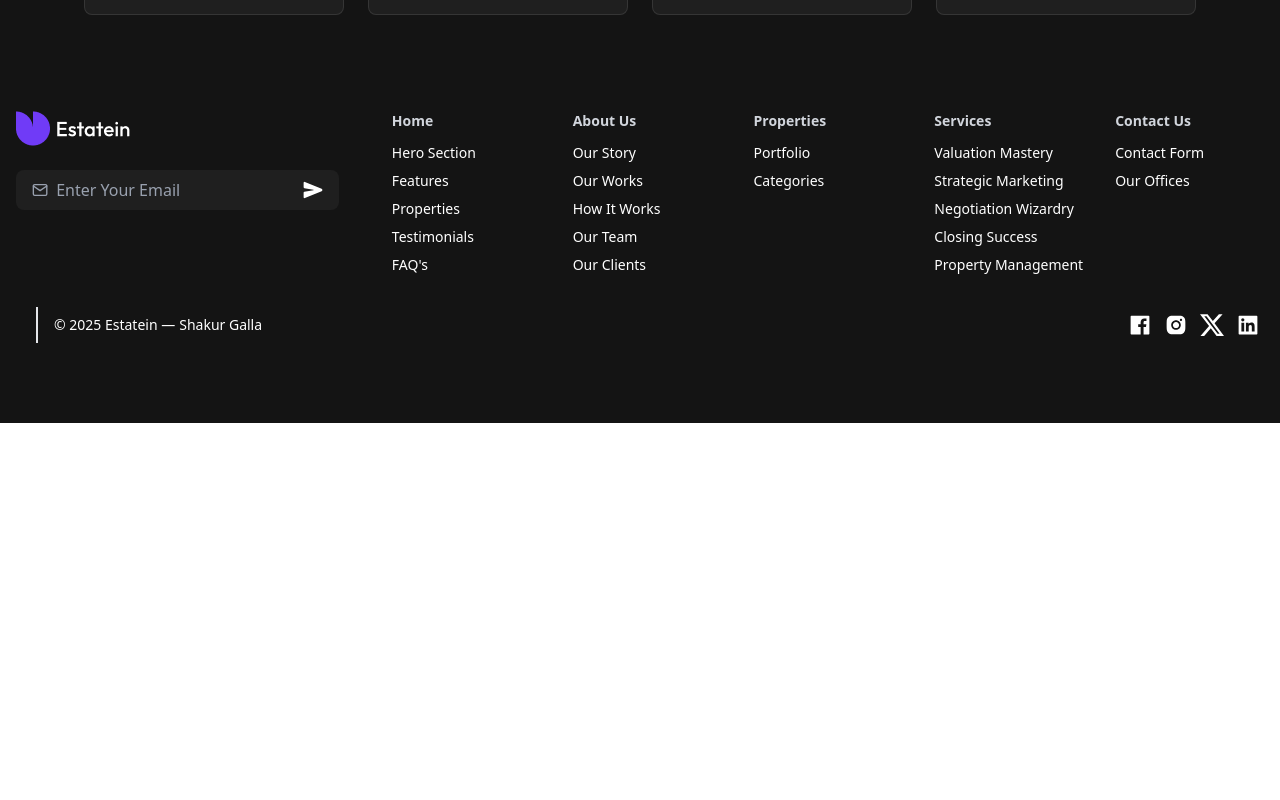
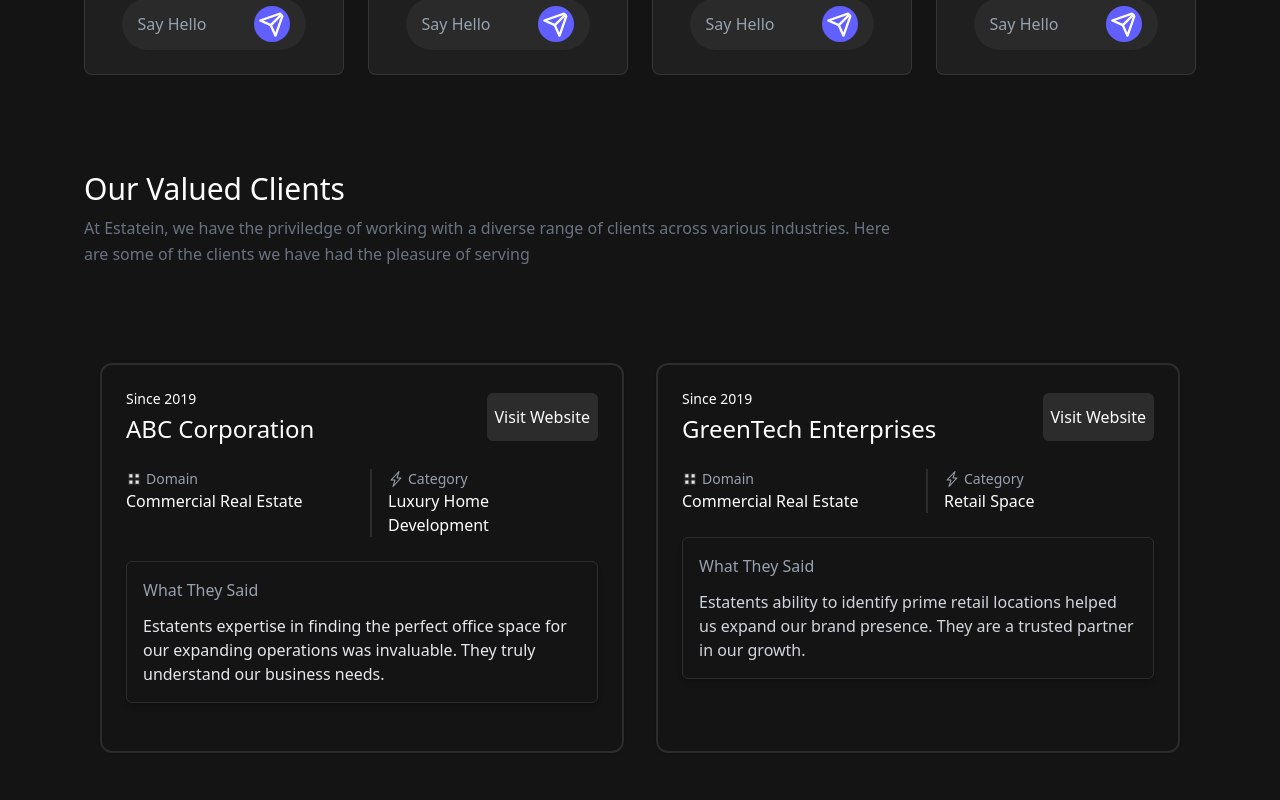
Before and after one commit to Shakur-Galla/real-estate, a React (Vite) app: page /about in a window 1280 px wide. Shown: the part 3100-3900 px from the top of the page. Before the commit the page ends 3523 px from the top, so only its background shows below. Built offline with nearby package versions, Linux system fonts and the light colour scheme.

Commit message:
testimonial

```diff
--- a/src/components/Team.jsx
+++ b/src/components/Team.jsx
@@ -58,7 +58,7 @@ const Team = () => {
               className="bg-[#1f1f1f] rounded-lg border border-white/10 p-6 text-white relative overflow-hidden flex flex-col items-center"
             >
               {/* Card Content */}
-              <img src={step.image} alt={step.name} className="w-45 h-45 rounded-md object-cover mb-4" />
+              <img src={step.image} alt={step.name} className="w-65 h-60 rounded-md object-cover mb-4" />
               <h3 className="text-lg font-semibold mb-2 text-center">{step.name}</h3>
               <p className="text-gray-400 text-sm mb-4 text-center">{step.position}</p>
               <div className="flex items-center bg-[#2a2a2a] text-gray-400 rounded-full px-4 py-2 mt-auto hover:bg-[#3a3a3a] transition gap-9">
--- /dev/null
+++ b/src/components/Testimonials.jsx
@@ -0,0 +1,121 @@
+import React from "react";
+import { AiTwotoneAppstore } from "react-icons/ai";
+import { BsLightningCharge } from "react-icons/bs";
+
+const Testimonials = () => {
+  return (
+    <section className="bg-[#141414] text-white body-font">
+      <div className="max-w-6xl px-5 py-12 mx-auto">
+        {/* Header Section */}
+        <div className="flex flex-wrap justify-between items-center w-full mb-12">
+          <div className="lg:w-3/4 w-full mb-6 lg:mb-0">
+            <h1 className="sm:text-3xl text-2xl font-medium mb-2 text-white">
+              Our Valued Clients
+            </h1>
+            <p className="w-full leading-relaxed text-gray-500">
+              At Estatein, we have the priviledge of working with a diverse
+              range of clients across various industries. Here are some of the
+              clients we have had the pleasure of serving
+            </p>
+          </div>
+        </div>
+
+        <div className="max-w-6xl mx-auto px-4 py-12">
+          <div className="grid grid-cols-1 md:grid-cols-2 gap-8">
+            {/* Testimonial Card 1 */}
+            <div className="bg-transparent rounded-xl border-2 border-white/10 shadow-sm p-6">
+              <div className="flex justify-between items-center mb-6">
+                <div>
+                    <p className="text-sm text-white mb-1">Since 2019</p>
+                <h3 className="text-2xl">
+                  ABC Corporation
+                </h3>
+                </div>
+                <button className="bg-white/10 rounded-md px-2 py-3">Visit Website</button>
+              </div>
+
+              <div className="grid grid-cols-2 gap-4 mb-6">
+                <div>
+                  <div className="flex gap-1 items-center text-gray-400">
+                    <AiTwotoneAppstore />
+                    <p className="text-sm">Domain</p>
+                  </div>
+                  <p className="text-base">
+                    Commercial Real Estate
+                  </p>
+                </div>
+                <div className="border-l-2 border-white/10 px-4">
+                  <div className="flex gap-1 items-center text-gray-400">
+                    <BsLightningCharge />
+                    <p className="text-sm">Category</p>
+                  </div>
+                  <p className="text-base">
+                    Luxury Home Development
+                  </p>
+                </div>
+              </div>
+
+              <div className="border border-white/10 shadow-md rounded-md p-4 mb-6">
+                <h4 className="text-md mb-3 text-gray-400">
+                  What They Said
+                </h4>
+                <p className="text-md text-gray-200">
+                  Estatents expertise in finding the perfect office space for
+                  our expanding operations was invaluable. They truly understand
+                  our business needs.
+                </p>
+              </div>
+            </div>
+            {/* Testimonial Card 1 */}
+            <div className="bg-transparent rounded-xl border-2 border-white/10 shadow-sm p-6">
+              <div className="flex justify-between items-center mb-6">
+                <div>
+                    <p className="text-sm text-white mb-1">Since 2019</p>
+                <h3 className="text-2xl">
+                  GreenTech Enterprises
+                </h3>
+                </div>
+                <button className="bg-white/10 rounded-md px-2 py-3">Visit Website</button>
+              </div>
+
+              <div className="grid grid-cols-2 gap-4 mb-6">
+                <div>
+                  <div className="flex gap-1 items-center text-gray-400">
+                    <AiTwotoneAppstore />
+                    <p className="text-sm">Domain</p>
+                  </div>
+                  <p className="text-base">
+                    Commercial Real Estate
+                  </p>
+                </div>
+                <div className="border-l-2 border-white/10 px-4">
+                  <div className="flex gap-1 items-center text-gray-400">
+                    <BsLightningCharge />
+                    <p className="text-sm">Category</p>
+                  </div>
+                  <p className="text-base">
+                    Retail Space
+                  </p>
+                </div>
+              </div>
+
+              <div className="border border-white/10 shadow-md rounded-md p-4 mb-6">
+                <h4 className="text-md mb-3 text-gray-400">
+                  What They Said
+                </h4>
+                <p className="text-md text-gray-300">
+                  Estatents ability to identify prime retail locations helped
+                  us expand our brand presence. They are a trusted partner in
+                  our growth.
+                </p>
+              </div>
+            </div>
+
+          </div>
+        </div>
+      </div>
+    </section>
+  );
+};
+
+export default Testimonials;
--- a/src/pages/About.jsx
+++ b/src/pages/About.jsx
@@ -4,6 +4,7 @@ import Values from '../components/Values'
 import Achievements from '../components/Achievements'
 import Experience from '../components/Experience'
 import Team from '../components/Team'
+import Testimonials from '../components/Testimonials'
 
 const About = () => {
   return (
@@ -13,6 +14,7 @@ const About = () => {
         <Achievements />
         <Experience />
         <Team />
+        <Testimonials/>
     </>
   )
 }
```
